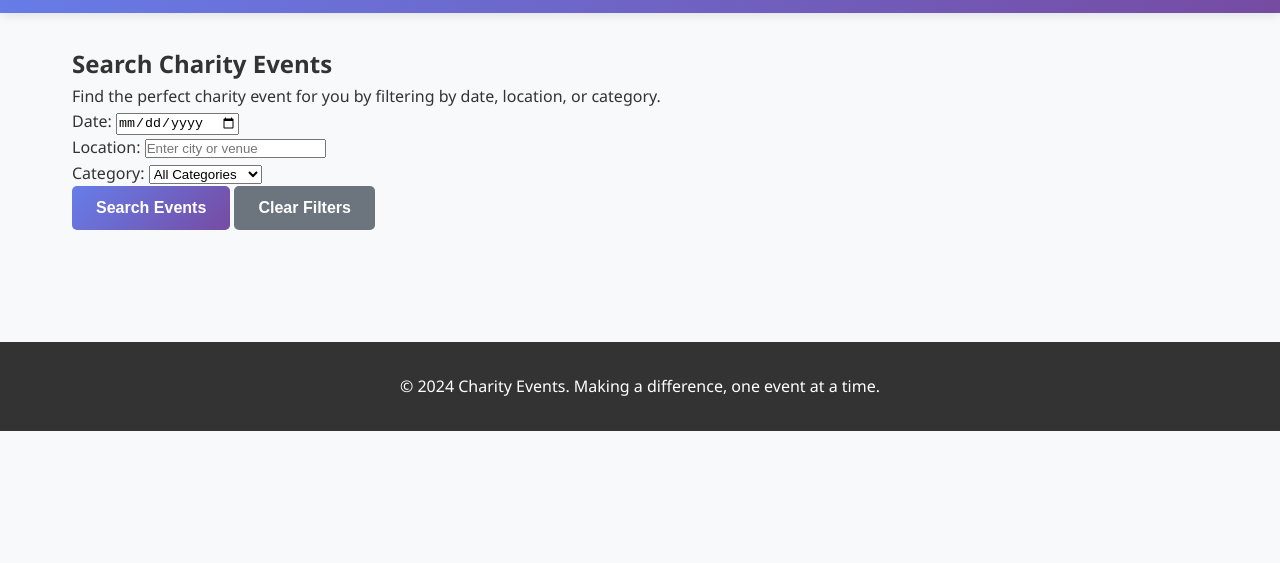
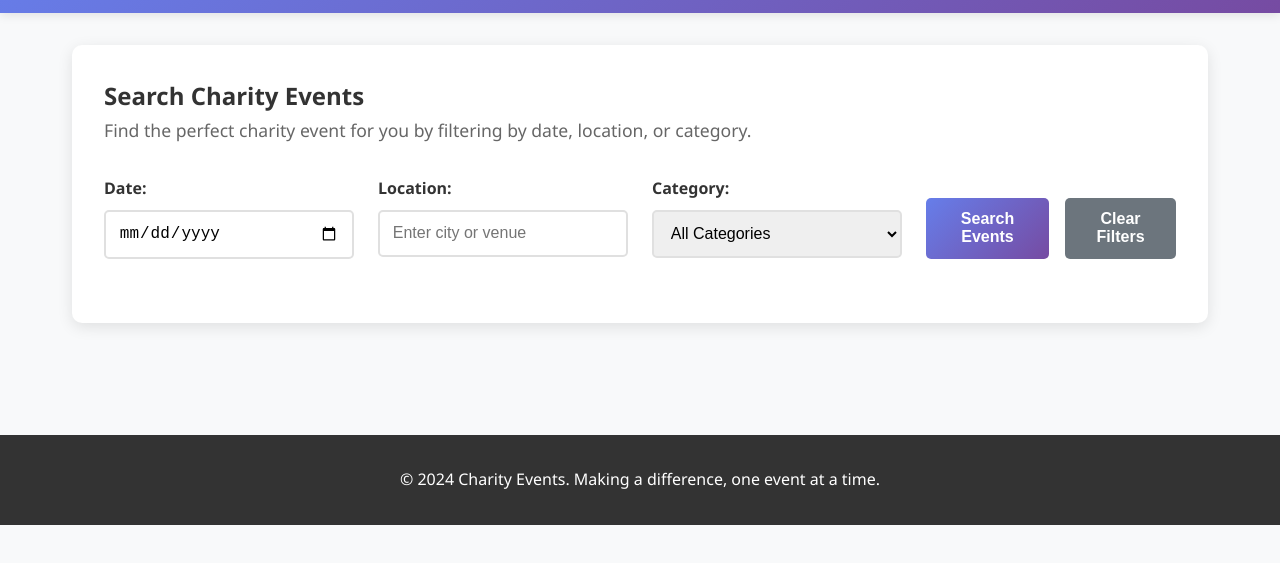
Before and after one commit to nishal12658/nishal12658A2, a plain HTML site: page nishal12658A2-clientside/search.html in a window 1280 px wide. Shown: the part 57-620 px from the top of the page. Drawn offline with Linux system fonts and the light colour scheme.

Commit message:
working on the search page styling

```diff
--- a/nishal12658A2-clientside/style.css
+++ b/nishal12658A2-clientside/style.css
@@ -59,14 +59,7 @@ body {
   margin: 0 auto;
   padding: 2rem;
 }
-/* Footer */
-.footer {
-  background: #333;
-  color: white;
-  text-align: center;
-  padding: 2rem;
-  margin-top: 3rem;
-}
+
 /* Hero Section */
 .hero-section {
   background: linear-gradient(135deg, #667eea 0%, #764ba2 100%);
@@ -161,6 +154,97 @@ body {
   text-decoration: underline;
 }
 
+/* Search Form */
+.search-section {
+  background: white;
+  padding: 2rem;
+  border-radius: 10px;
+  box-shadow: 0 4px 15px rgba(0,0,0,0.1);
+  margin-bottom: 2rem;
+}
+
+.search-description {
+  color: #666;
+  margin-bottom: 2rem;
+  font-size: 1.1rem;
+}
+
+.search-form {
+  display: grid;
+  grid-template-columns: repeat(auto-fit, minmax(250px, 1fr));
+  gap: 1.5rem;
+  margin-bottom: 2rem;
+}
+
+.form-group {
+  display: flex;
+  flex-direction: column;
+}
+
+.form-group label {
+  font-weight: bold;
+  margin-bottom: 0.5rem;
+  color: #333;
+}
+
+.form-group input,
+.form-group select {
+  padding: 0.8rem;
+  border: 2px solid #e0e0e0;
+  border-radius: 5px;
+  font-size: 1rem;
+  transition: border-color 0.3s;
+}
+
+.form-group input:focus,
+.form-group select:focus {
+  outline: none;
+  border-color: #667eea;
+}
+
+.form-actions {
+  display: flex;
+  gap: 1rem;
+  align-items: end;
+}
+
+/* Buttons */
+.btn {
+  padding: 0.8rem 1.5rem;
+  border: none;
+  border-radius: 5px;
+  font-size: 1rem;
+  font-weight: bold;
+  cursor: pointer;
+  transition: all 0.3s;
+  text-decoration: none;
+  display: inline-block;
+  text-align: center;
+}
+
+.btn-primary {
+  background: linear-gradient(135deg, #667eea 0%, #764ba2 100%);
+  color: white;
+}
+
+.btn-primary:hover {
+  transform: translateY(-2px);
+  box-shadow: 0 4px 15px rgba(102, 126, 234, 0.4);
+}
+
+.btn-secondary {
+  background: #6c757d;
+  color: white;
+}
+
+.btn-secondary:hover {
+  background: #5a6268;
+}
+
+.btn-large {
+  padding: 1rem 2rem;
+  font-size: 1.1rem;
+}
 
 /* Event Details Page */
 .event-details {
@@ -352,40 +436,3 @@ body {
     grid-template-columns: 1fr;
   }
 }
-/* Buttons */
-.btn {
-  padding: 0.8rem 1.5rem;
-  border: none;
-  border-radius: 5px;
-  font-size: 1rem;
-  font-weight: bold;
-  cursor: pointer;
-  transition: all 0.3s;
-  text-decoration: none;
-  display: inline-block;
-  text-align: center;
-}
-
-.btn-primary {
-  background: linear-gradient(135deg, #667eea 0%, #764ba2 100%);
-  color: white;
-}
-
-.btn-primary:hover {
-  transform: translateY(-2px);
-  box-shadow: 0 4px 15px rgba(102, 126, 234, 0.4);
-}
-
-.btn-secondary {
-  background: #6c757d;
-  color: white;
-}
-
-.btn-secondary:hover {
-  background: #5a6268;
-}
-
-.btn-large {
-  padding: 1rem 2rem;
-  font-size: 1.1rem;
-}
```
